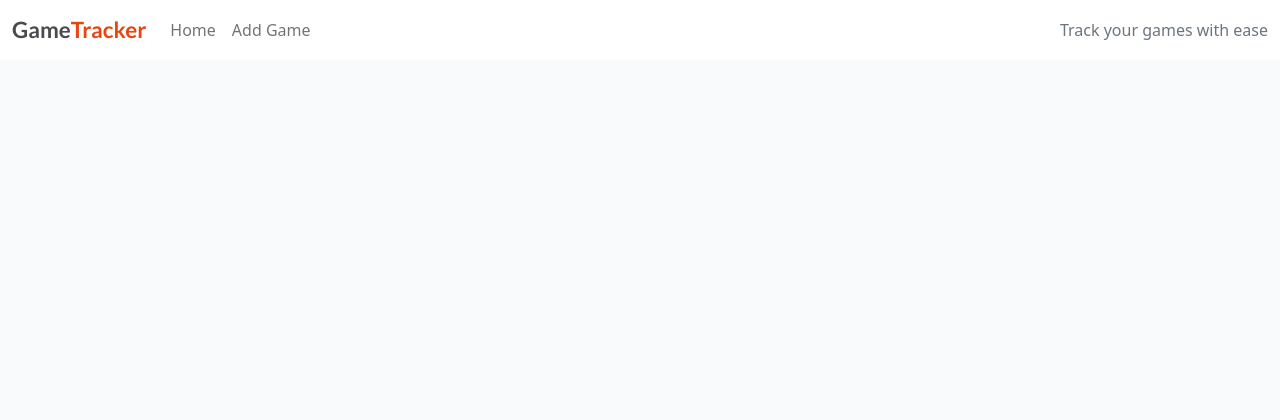
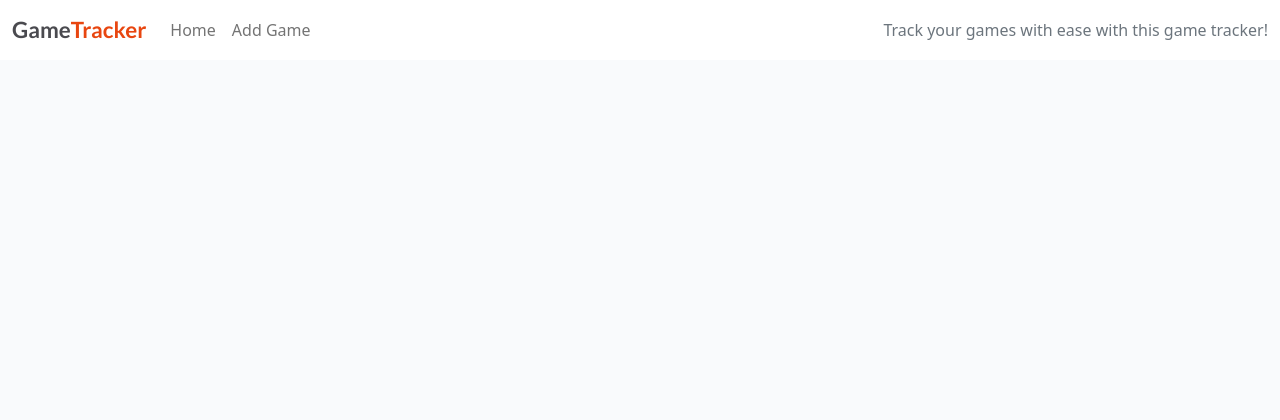
Before and after one commit to KevinOSull/DjangoProject, a Django app: template game/templates/game/index.html in a window 1280 px wide. Shown: the top 420 px of the page. Run offline with Django 3.2, Linux system fonts and the light colour scheme; the template is opened without the code that fills it, so the values that code supplies are empty.

Commit message:
changed some html

```diff
--- a/Templates/base.html
+++ b/Templates/base.html
@@ -67,7 +67,7 @@
                     </ul>
 
                     <span class="navbar-text text-muted">
-                        Track your games with ease
+                        Track your games with ease with this game tracker!
                     </span>
                 </div>
             </div>
```
